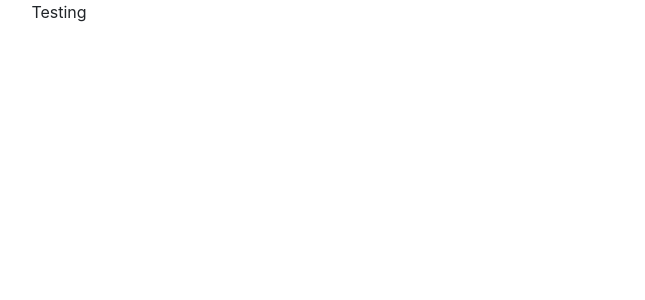
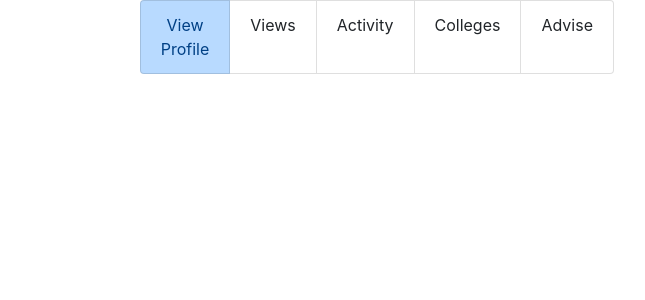
Before and after one commit to ckaiser258/CaptainUni-Frontend, a React (Create React App) app: page /athletes in a window 1280 px wide. Shown: the top 300 px of the page, without its empty margins (581-1226 px from the left). Built offline with nearby package versions, Linux system fonts and the light colour scheme.

Commit message:
Create athlete cards.

```diff
--- a/src/components/AthleteCard.js
+++ b/src/components/AthleteCard.js
@@ -1,11 +1,36 @@
-import React from 'react'
+import React from "react";
+import { ListGroup, Container, Row, Col } from "react-bootstrap";
 
-function AthleteCard() {
-    return (
-        <div>
-            Testing
-        </div>
-    )
+const { Item } = ListGroup;
+
+function AthleteCard({ image, name }) {
+  return (
+    <Container>
+      <Row>
+          <Col>
+        <img
+          src={image}
+          alt={name}
+          style={{ maxWidth: "70%", maxHeight: "70%" }}
+        />
+        </Col>
+        <Col>
+        <h4>{name}</h4>
+        </Col>
+        <Col>
+        <ListGroup horizontal>
+          <Item variant="primary" action>
+            View Profile
+          </Item>
+          <Item>Views</Item>
+          <Item>Activity</Item>
+          <Item>Colleges</Item>
+          <Item>Advise</Item>
+        </ListGroup>
+        </Col>
+      </Row>
+    </Container>
+  );
 }
 
-export default AthleteCard
+export default AthleteCard;
--- a/src/services/api.js
+++ b/src/services/api.js
@@ -28,7 +28,7 @@ const login = (data) => {
   }).then((res) => res.json());
 };
 
-//Fetch user after login, render JSON
+//Communicate current user to the backend
 const getCurrentUser = () => {
     return fetch(`${API_ROOT}/profile`, {
         headers: headers()
```
